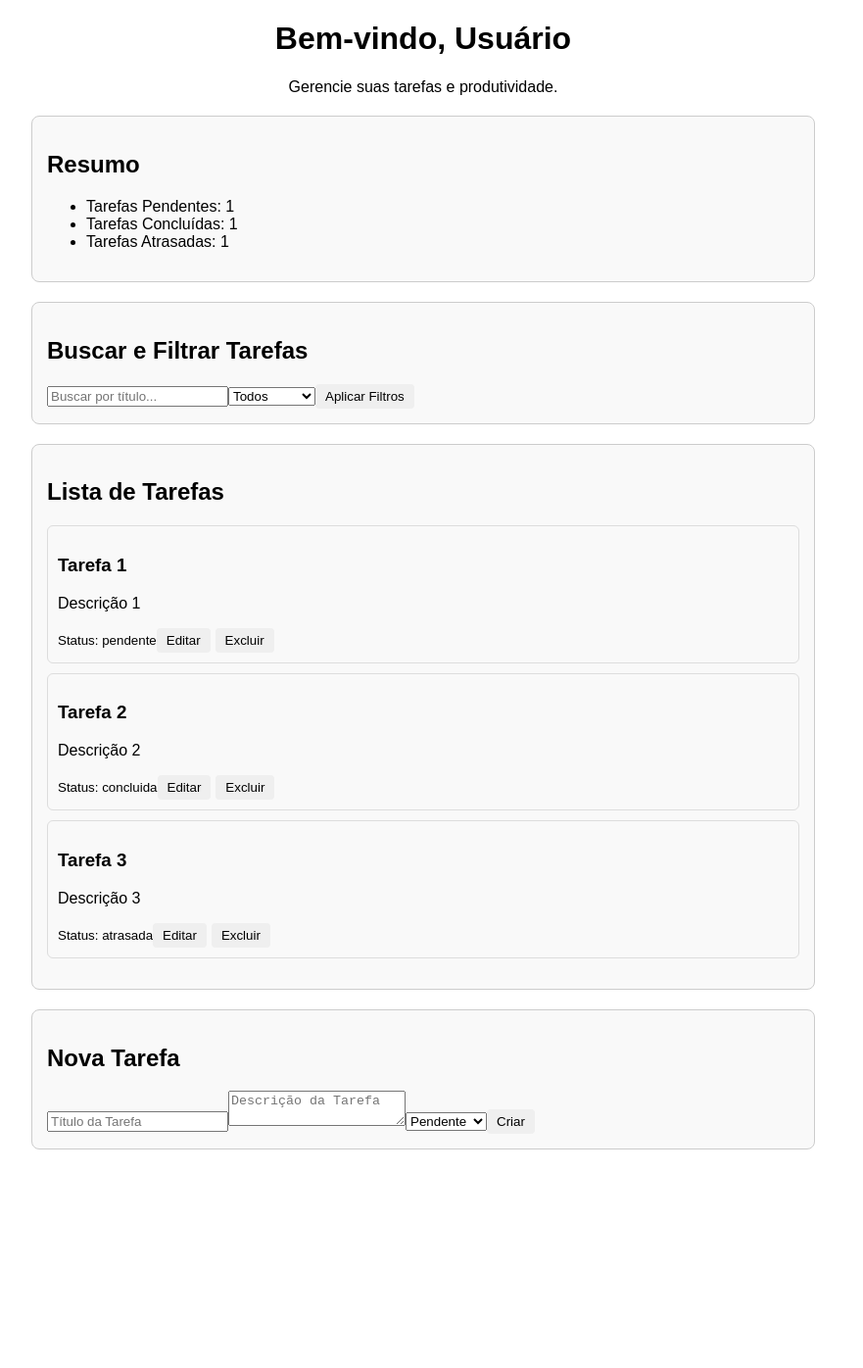
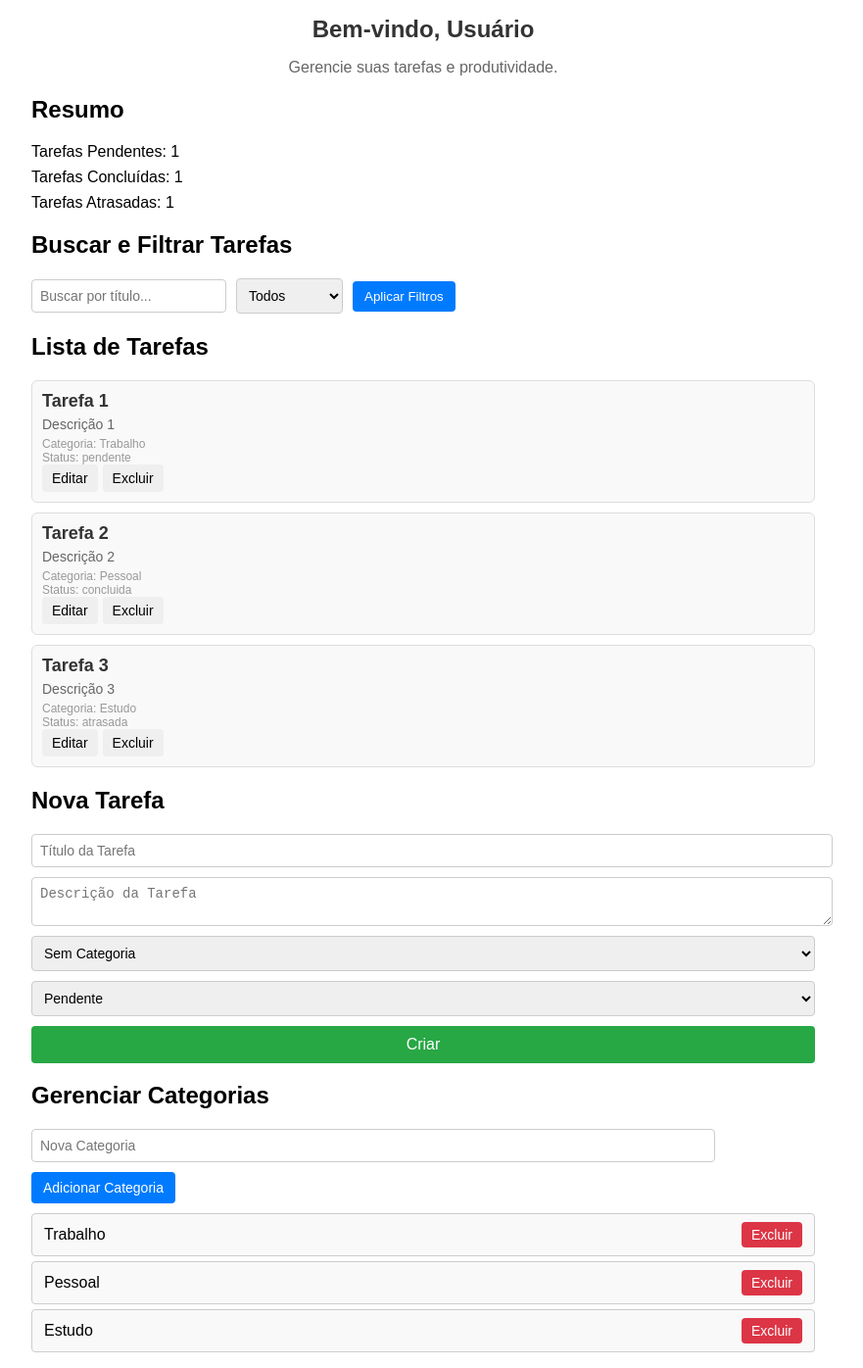
Before and after one commit to alinematosdev/TasksApi, a Vue app in the folder tasksweb/: page /Home in a window 1280 px wide. Shown: the whole page at 98% size, without its empty margins (208-1089 px from the left). Before the commit the page ends 1193 px from the top, so only its background shows below. Built offline with nearby package versions, Linux system fonts and the light colour scheme.

Commit message:
categorias adicionadas

```diff
--- a/package.json
+++ b/package.json
@@ -10,11 +10,14 @@
   "author": "",
   "license": "ISC",
   "dependencies": {
+    "axios": "^1.7.8",
     "bcrypt": "^5.1.1",
     "express": "^4.21.1",
     "jsonwebtoken": "^9.0.2",
     "mongodb": "^6.11.0",
     "mongoose": "^8.8.3",
-    "nodemon": "^3.1.7"
+    "nodemon": "^3.1.7",
+    "router": "^1.3.8",
+    "vuetify": "^3.7.4"
   }
 }
--- a/tasksweb/src/components/HomePage.vue
+++ b/tasksweb/src/components/HomePage.vue
@@ -35,6 +35,7 @@
         <li v-for="task in filteredTasks" :key="task.id">
           <h3>{{ task.title }}</h3>
           <p>{{ task.description }}</p>
+          <small>Categoria: {{ task.category || 'Sem Categoria' }}</small>
           <small>Status: {{ task.status }}</small>
           <button @click="editTask(task)">Editar</button>
           <button @click="deleteTask(task.id)">Excluir</button>
@@ -48,6 +49,12 @@
       <form @submit.prevent="submitTask">
         <input type="text" v-model="form.title" placeholder="Título da Tarefa" required />
         <textarea v-model="form.description" placeholder="Descrição da Tarefa"></textarea>
+        <select v-model="form.category">
+          <option v-for="category in categories" :key="category" :value="category">
+            {{ category }}
+          </option>
+          <option value="">Sem Categoria</option>
+        </select>
         <select v-model="form.status" required>
           <option value="pendente">Pendente</option>
           <option value="concluida">Concluída</option>
@@ -56,6 +63,19 @@
         <button type="submit">{{ editingTask ? "Atualizar" : "Criar" }}</button>
       </form>
     </section>
+
+    <!-- Gerenciamento de Categorias -->
+    <section class="categories">
+      <h2>Gerenciar Categorias</h2>
+      <input type="text" v-model="newCategory" placeholder="Nova Categoria" />
+      <button @click="addCategory">Adicionar Categoria</button>
+      <ul>
+        <li v-for="category in categories" :key="category">
+          {{ category }}
+          <button @click="deleteCategory(category)">Excluir</button>
+        </li>
+      </ul>
+    </section>
   </div>
 </template>
 
@@ -63,15 +83,18 @@
 export default {
   data() {
     return {
-        userName: "Usuário", // Nome fictício, pode ser substituído por um dado real
+      userName: "Usuário",
       tasks: [
-          { id: 1, title: "Tarefa 1", description: "Descrição 1", status: "pendente" },
-          { id: 2, title: "Tarefa 2", description: "Descrição 2", status: "concluida" },
-          { id: 3, title: "Tarefa 3", description: "Descrição 3", status: "atrasada" },
+        { id: 1, title: "Tarefa 1", description: "Descrição 1", category: "Trabalho", status: "pendente" },
+        { id: 2, title: "Tarefa 2", description: "Descrição 2", category: "Pessoal", status: "concluida" },
+        { id: 3, title: "Tarefa 3", description: "Descrição 3", category: "Estudo", status: "atrasada" },
       ],
+      categories: ["Trabalho", "Pessoal", "Estudo"],
+      newCategory: "",
       form: {
         title: "",
         description: "",
+        category: "",
         status: "pendente",
       },
       editingTask: null,
@@ -104,11 +127,9 @@
     },
     submitTask() {
       if (this.editingTask) {
-          // Atualizar tarefa existente
         Object.assign(this.editingTask, this.form);
         this.editingTask = null;
       } else {
-          // Criar nova tarefa
         const newTask = { ...this.form, id: Date.now() };
         this.tasks.push(newTask);
       }
@@ -122,7 +143,19 @@
       this.tasks = this.tasks.filter((task) => task.id !== taskId);
     },
     resetForm() {
-        this.form = { title: "", description: "", status: "pendente" };
+      this.form = { title: "", description: "", category: "", status: "pendente" };
+    },
+    addCategory() {
+      if (this.newCategory && !this.categories.includes(this.newCategory)) {
+        this.categories.push(this.newCategory);
+        this.newCategory = "";
+      }
+    },
+    deleteCategory(category) {
+      this.categories = this.categories.filter((cat) => cat !== category);
+      this.tasks = this.tasks.map((task) =>
+        task.category === category ? { ...task, category: "" } : task
+      );
     },
   },
 };
@@ -132,6 +165,7 @@
 .dashboard {
   max-width: 800px;
   margin: 0 auto;
+  font-family: Arial, sans-serif;
 }
 
 header {
@@ -139,14 +173,51 @@
   margin-bottom: 20px;
 }
 
-  section {
-    margin-bottom: 20px;
-    padding: 15px;
-    border: 1px solid #ccc;
-    border-radius: 8px;
-    background-color: #f9f9f9;
+header h1 {
+  font-size: 24px;
+  color: #333;
 }
 
+header p {
+  font-size: 16px;
+  color: #666;
+}
+
+/* Resumo do Usuário */
+.user-summary ul {
+  list-style: none;
+  padding: 0;
+}
+
+.user-summary li {
+  font-size: 16px;
+  margin-bottom: 8px;
+}
+
+/* Filtros e Busca */
+.filters input,
+.filters select {
+  margin-right: 10px;
+  padding: 8px;
+  border: 1px solid #ccc;
+  border-radius: 4px;
+  font-size: 14px;
+}
+
+.filters button {
+  padding: 8px 12px;
+  border: none;
+  background-color: #007bff;
+  color: white;
+  border-radius: 4px;
+  cursor: pointer;
+}
+
+.filters button:hover {
+  background-color: #0056b3;
+}
+
+/* Lista de Tarefas */
 .task-list ul {
   list-style: none;
   padding: 0;
@@ -157,17 +228,137 @@
   padding: 10px;
   border: 1px solid #ddd;
   border-radius: 6px;
+  background-color: #f9f9f9;
 }
 
-  button {
+.task-list h3 {
+  margin: 0;
+  font-size: 18px;
+  color: #333;
+}
+
+.task-list p {
+  margin: 5px 0;
+  font-size: 14px;
+  color: #666;
+}
+
+.task-list small {
+  display: block;
+  font-size: 12px;
+  color: #999;
+}
+
+.task-list button {
   margin-right: 5px;
+  padding: 6px 10px;
+  border: none;
+  border-radius: 4px;
+  cursor: pointer;
+  font-size: 14px;
+}
+
+.task-list button:nth-child(1) {
+  background-color: #ffc107;
+  color: #333;
+}
+
+.task-list button:nth-child(1):hover {
+  background-color: #e0a800;
+}
+
+.task-list button:nth-child(2) {
+  background-color: #dc3545;
+  color: white;
+}
+
+.task-list button:nth-child(2):hover {
+  background-color: #bd2130;
+}
+
+/* Formulário de Tarefas */
+.task-form input,
+.task-form textarea,
+.task-form select {
+  display: block;
+  width: 100%;
+  margin-bottom: 10px;
+  padding: 8px;
+  border: 1px solid #ccc;
+  border-radius: 4px;
+  font-size: 14px;
+}
+
+.task-form button {
+  width: 100%;
+  padding: 10px;
+  border: none;
+  background-color: #28a745;
+  color: white;
+  font-size: 16px;
+  border-radius: 4px;
+  cursor: pointer;
+}
+
+.task-form button:hover {
+  background-color: #218838;
+}
+
+/* Gerenciamento de Categorias */
+.categories input {
+  margin-bottom: 10px;
+  padding: 8px;
+  border: 1px solid #ccc;
+  border-radius: 4px;
+  font-size: 14px;
+  width: calc(100% - 120px);
+  display: inline-block;
+}
+
+.categories button {
+  padding: 8px 12px;
+  border: none;
+  background-color: #007bff;
+  color: white;
+  border-radius: 4px;
+  cursor: pointer;
+  font-size: 14px;
+  display: inline-block;
+  vertical-align: top;
+}
+
+.categories button:hover {
+  background-color: #0056b3;
+}
+
+.categories ul {
+  list-style: none;
+  padding: 0;
+  margin-top: 10px;
+}
+
+.categories li {
+  display: flex;
+  justify-content: space-between;
+  align-items: center;
+  padding: 8px 12px;
+  margin-bottom: 5px;
+  border: 1px solid #ccc;
+  border-radius: 4px;
+  background-color: #f9f9f9;
+}
+
+.categories li button {
+  background-color: #dc3545;
+  color: white;
   padding: 5px 10px;
   border: none;
   border-radius: 4px;
   cursor: pointer;
 }
 
-  button:hover {
-    opacity: 0.9;
+.categories li button:hover {
+  background-color: #bd2130;
 }
+
 </style>
```
Also changed, not shown: 1 other file (tests, documents, lock files or other folders). Lines whose indentation alone changed are shown as unchanged.
